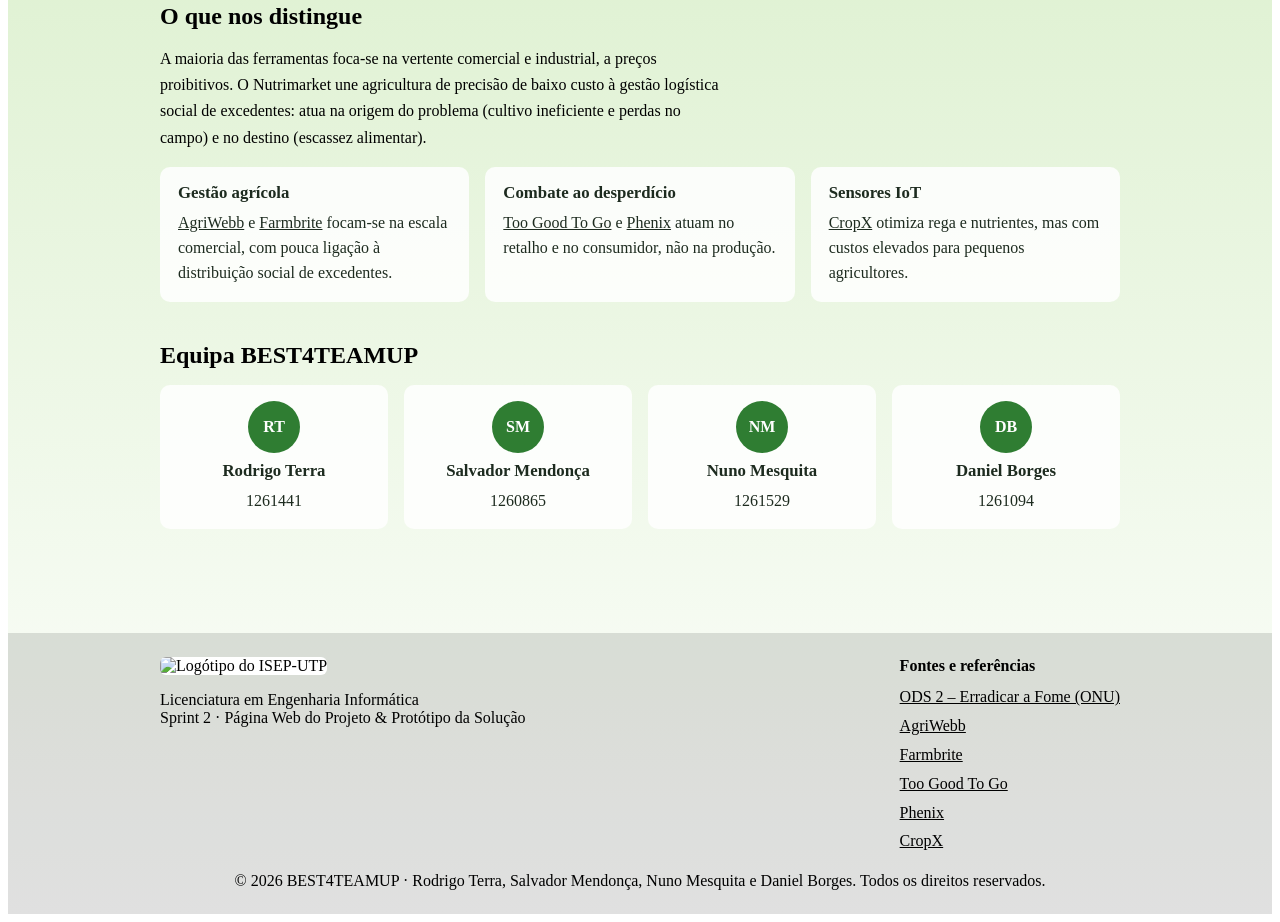
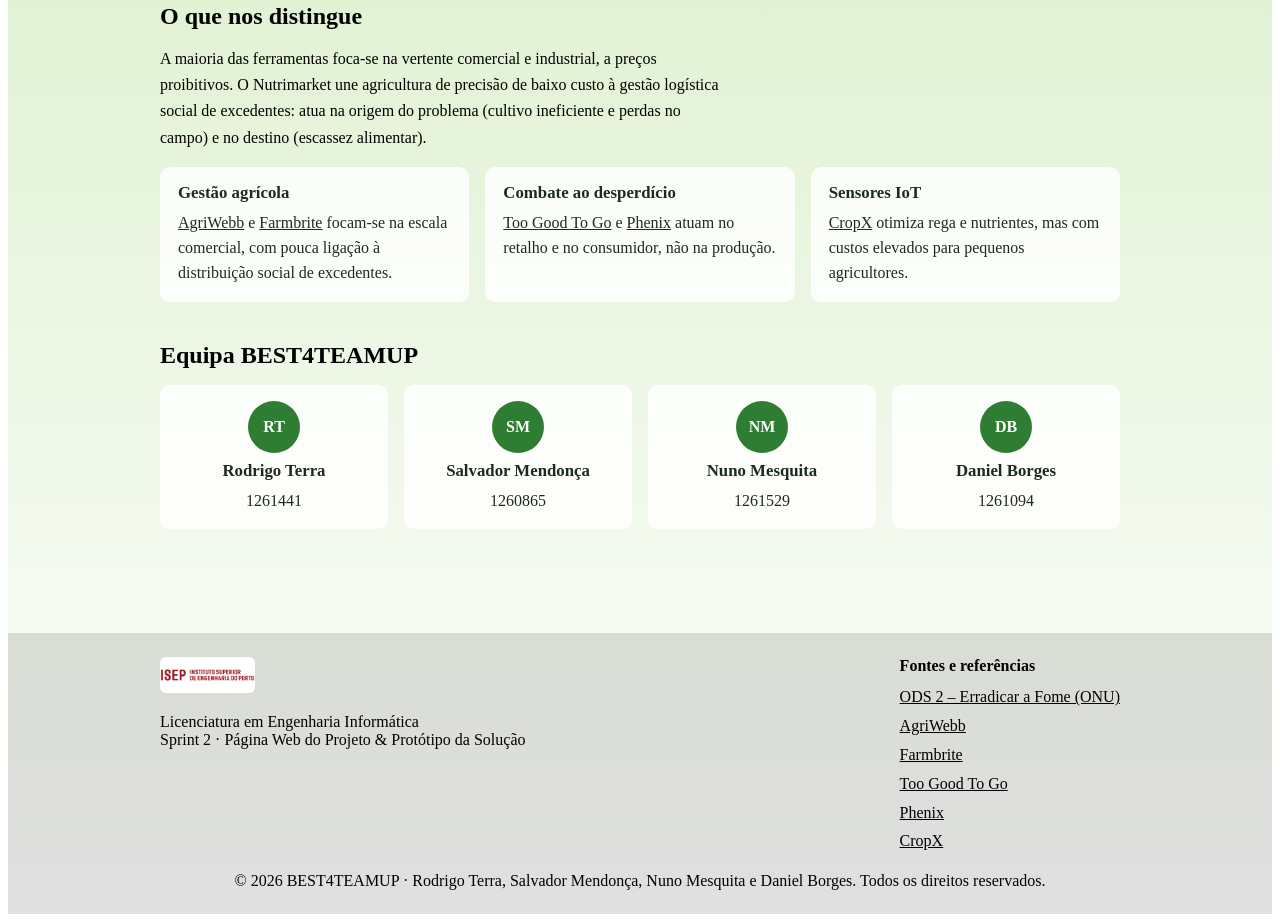
Before and after one commit to Rodrickland/LAPR1-2627-1DK04-Skills-Repo.-, a plain HTML site: page about.html in a window 1280 px wide. Shown: the part 1197-2119 px from the top of the page. Drawn offline with Linux system fonts and the light colour scheme.

Commit message:
Update logo image in footer section

```diff
--- a/about.html
+++ b/about.html
@@ -76,7 +76,7 @@
       <footer class="site-footer">
         <div class="footer-cols">
           <div>
-            <img class="logo-isep" src="img/logo-isep-utp.svg" alt="Logótipo do ISEP-UTP" height="36" />
+            <img class="logo-isep" src="i3_logo_isep_2023.png" alt="Logótipo do ISEP-UTP" height="36" />
             <p>Licenciatura em Engenharia Informática<br />Sprint 2 · Página Web do Projeto &amp; Protótipo da Solução</p>
           </div>
           <div>
```
